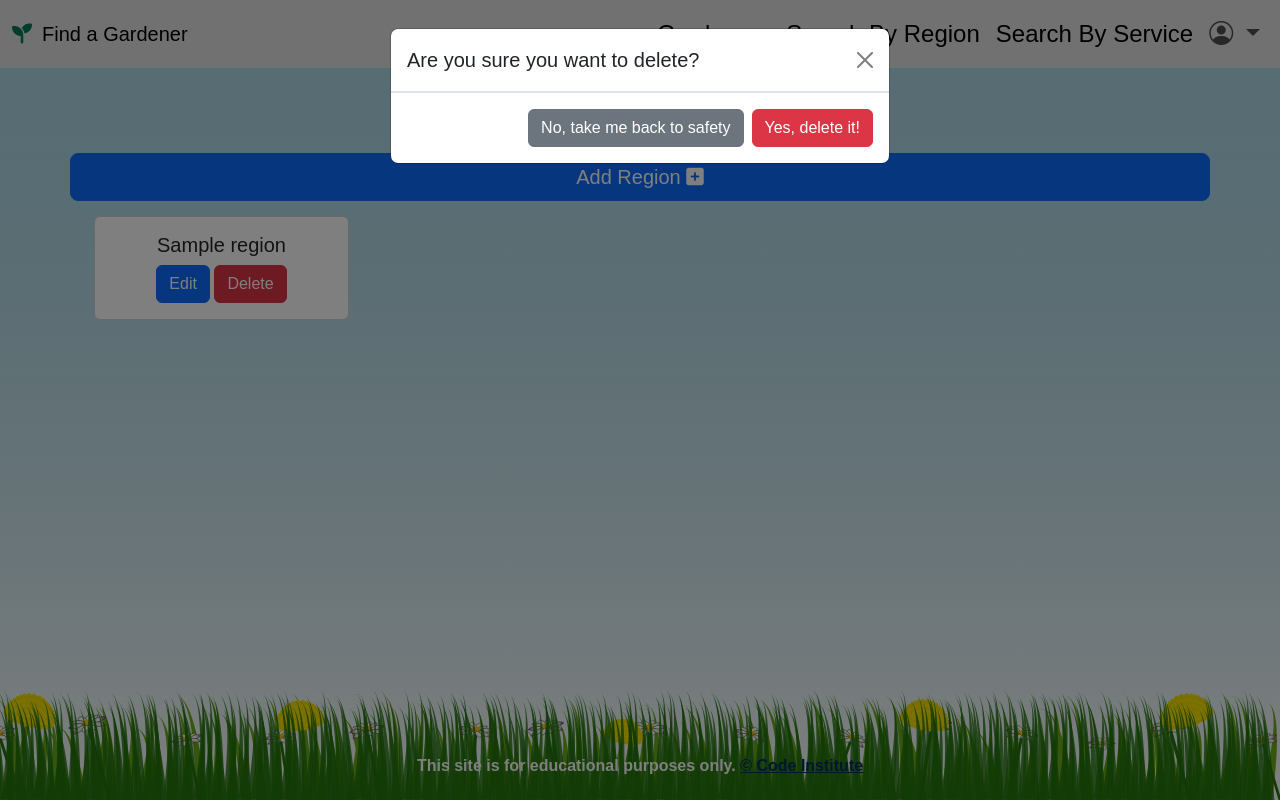
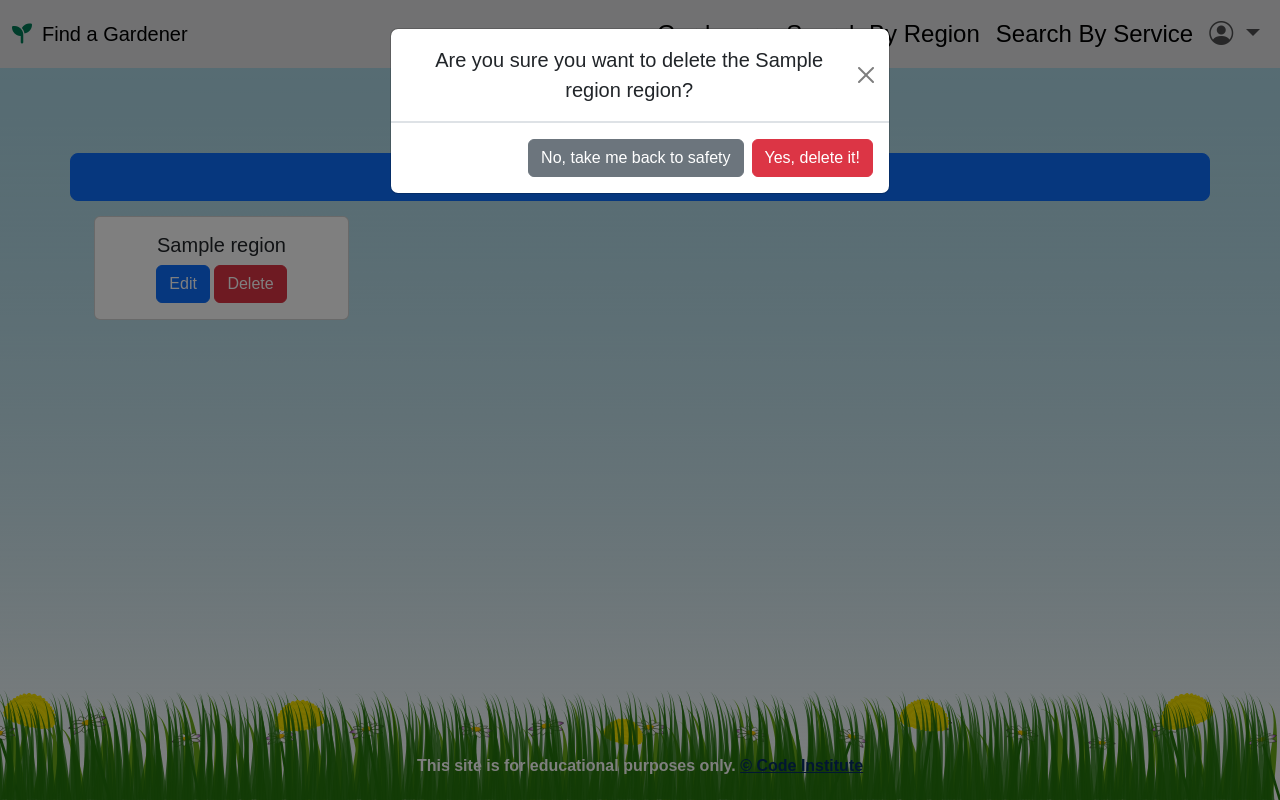
Before and after one commit to paddyw11/find-a-gardener, a Flask app: template findagardener/templates/regions.html in a window 1280 px wide, after a click on "Delete". Run offline with Flask 3, Linux system fonts and the light colour scheme; tables that the repository leaves empty hold one stand-in row (values such as "Sample post"); the template is opened without the code that fills it: values that come from a table or form of the project are taken from there, most other values are stand-ins (such as "Sample title", 1, 10 or a date in 2020); some libraries are stand-ins or nearby versions.

Commit message:
feat: added object ref to delete defense messages

```diff
--- a/findagardener/templates/regions.html
+++ b/findagardener/templates/regions.html
@@ -28,7 +28,7 @@
                         <div class="modal-dialog">
                           <div class="modal-content">
                             <div class="modal-header">
-                              <h1 class="modal-title fs-5" id="staticBackdropLabel">Are you sure you want to delete?</h1>
+                              <h1 class="modal-title fs-5" id="staticBackdropLabel">Are you sure you want to delete the {{ region.region_name}} region?</h1>
                               <button type="button" class="btn-close" data-bs-dismiss="modal" aria-label="Close"></button>
                             </div>
                             <div class="modal-footer">
--- a/findagardener/templates/services.html
+++ b/findagardener/templates/services.html
@@ -18,7 +18,6 @@
             <div class="card">
                 <div class="card-body">
                     <h5 class="card-title">{{ service.service_name }}</h5>
-                    <h6 class="card-subtitle mb-2 text-body-secondary">Card subtitle</h6>
                     <p class="card-text">{{ service.service_description }}</p>
                     <p class="card-text">£{{ service.price }}</p>
                     <a class="btn btn-primary" href="{{ url_for('edit_service', service_id=service.id) }}" role="button">Edit</a>
@@ -31,7 +30,7 @@
                         <div class="modal-dialog">
                           <div class="modal-content">
                             <div class="modal-header">
-                              <h1 class="modal-title fs-5" id="staticBackdropLabel">Are you sure you want to delete?</h1>
+                              <h1 class="modal-title fs-5" id="staticBackdropLabel">Are you sure you want to delete the {{ service.service_name}} service?</h1>
                               <button type="button" class="btn-close" data-bs-dismiss="modal" aria-label="Close"></button>
                             </div>
                             <div class="modal-footer">
```
